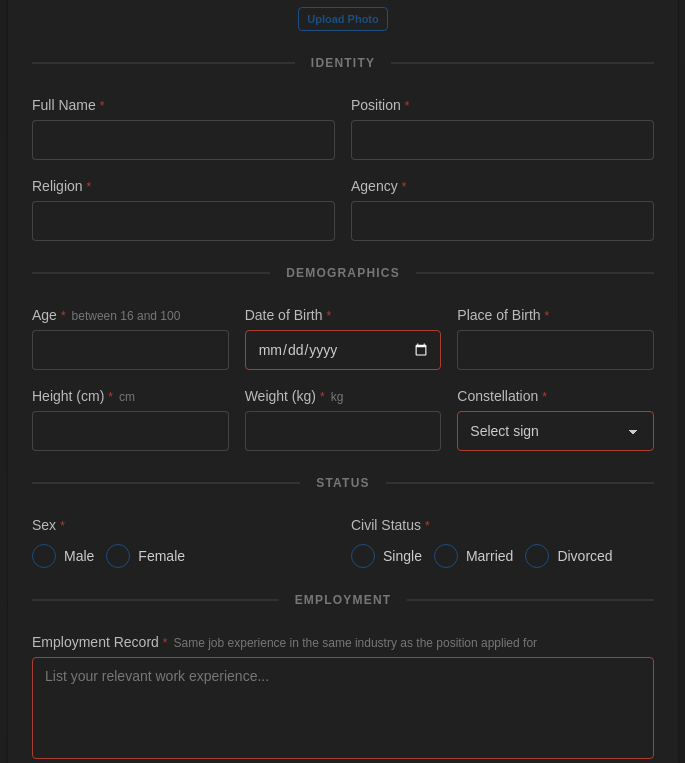
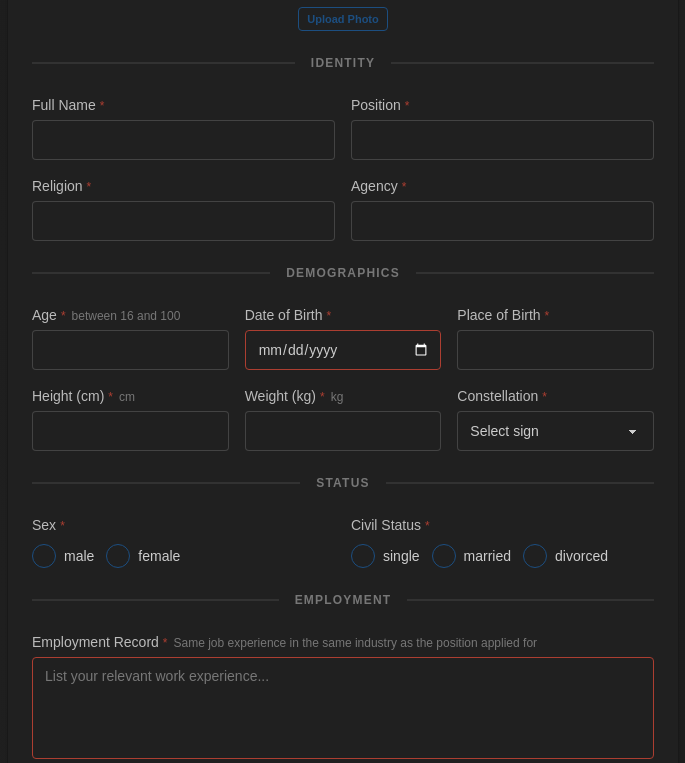
Before and after one commit to ButzAmaga/ApplicationForm, a Next.js app: page / in a window 1280 px wide. Shown: the part 416-1179 px from the top of the page, without its empty margins (297-982 px from the left). Built offline with nearby package versions, Linux system fonts and the light colour scheme.

Commit message:
fixed the selectField

```diff
--- a/component/formFields.tsx
+++ b/component/formFields.tsx
@@ -164,16 +164,18 @@ export function Select({
     placeholder,
 }: SelectProps) {
     const [val, setValue] = useState<string>("");
-
+    console.log("value:", val)
     return (
         <Field label={label} errors={errors} required={required} hint={hint}>
             <select
+                key={val} // force reset the select
+                defaultValue={val} // only works with force reset, not value property
                 name={name}
                 required={required}
-                value={val}
                 onChange={(e) => setValue(e.target.value)}
-                className={`select select-bordered w-full transition-all duration-200 focus:select-primary ${error ? "select-error" : ""
+                className={`select select-bordered w-full transition-all duration-200 focus:select-primary ${errors ? "select-error" : ""
                     }`}
+
             >
                 {placeholder && (
                     <option value="" disabled>
@@ -181,11 +183,24 @@ export function Select({
                     </option>
                 )}
 
-                {options.map((o) => (
-                    <option key={o.value} value={o.value}>
-                        {o.label}
-                    </option>
-                ))}
+                {options.map((o, id) =>
+
+                        <option key={o.value} value={o.value} >
+                            {o.label}
+                        </option>
+                )}
+
+                {errors && (
+                    <div className="mt-1">
+                        {errors.map((error) => (
+                            <p key={error} className="text-error">
+                                {error}
+                            </p>
+                        ))}
+                    </div>
+                )}
+
+
             </select>
         </Field>
     );
--- a/component/personalInfo.tsx
+++ b/component/personalInfo.tsx
@@ -4,12 +4,12 @@ import { FormErrors } from "@/lib/types";
 import { useRef } from "react";
 import { TextInput, Select, CheckboxGroup, TextArea, NumberInput, DateInput, AvatarUpload } from "./formFields";
 
-const SEX_OPTIONS = ["Male", "Female"];
-const STATUS_OPTIONS = ["Single", "Married", "Divorced"];
+const SEX_OPTIONS = ["male", "female"];
+const STATUS_OPTIONS = ["single", "married", "divorced"];
 
 const CONSTELLATION_OPTIONS = [
-  "Aries", "Taurus", "Gemini", "Cancer", "Leo", "Virgo",
-  "Libra", "Scorpio", "Sagittarius", "Capricorn", "Aquarius", "Pisces",
+  "aries", "taurus", "gemini", "cancer", "leo", "virgo",
+  "libra", "scorpio", "sagittarius", "capricorn", "aquarius", "pisces",
 ].map((c) => ({ value: c, label: c }));
 
 type StepPersonalType = {
```
